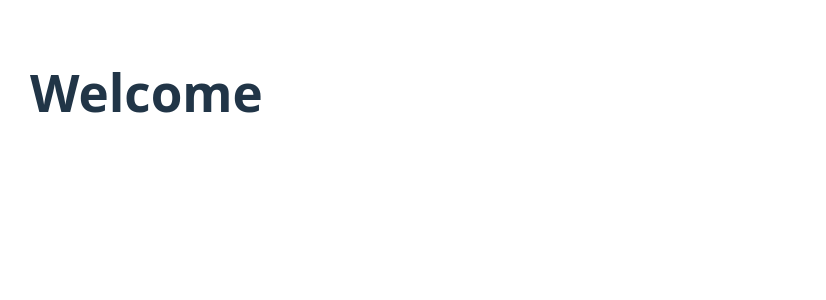
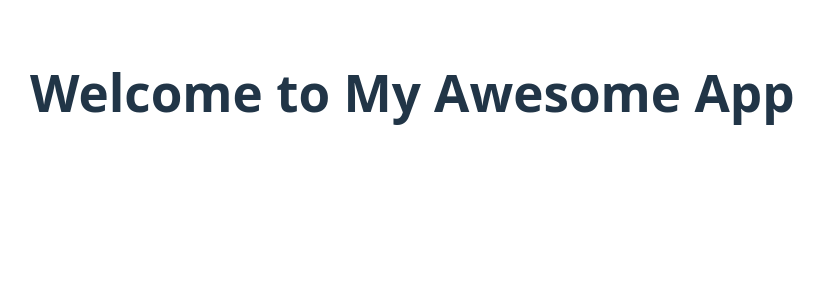
Before and after one commit to bestian830/cs5610, a React (Vite) app in the folder week9/my-react-app/: page / in a window 1280 px wide. Shown: the top 300 px of the page, without its empty margins (0-826 px from the left). Built offline with nearby package versions, Linux system fonts and the light colour scheme.

Commit message:
Declare a variable inside the App() function and pass its value in the text in <h1>

```diff
--- a/week9/my-react-app/src/App.jsx
+++ b/week9/my-react-app/src/App.jsx
@@ -1,10 +1,11 @@
 import React from 'react'
 
 export default function App() {
+  const appName = "My Awesome App";
   return (
     <div>
       <h1>
-        Welcome
+        Welcome to {appName}
       </h1>
     </div>
   )
```
